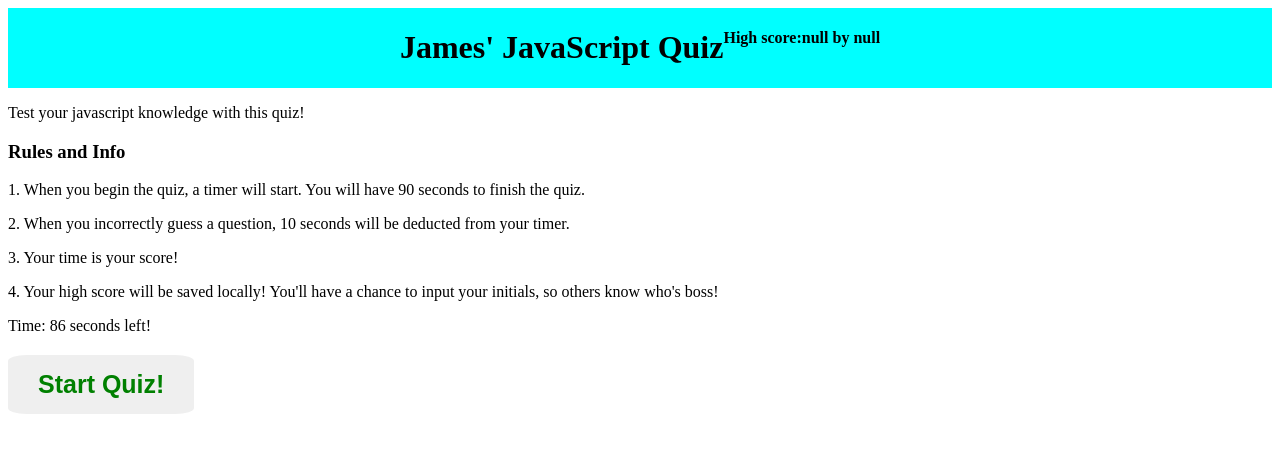
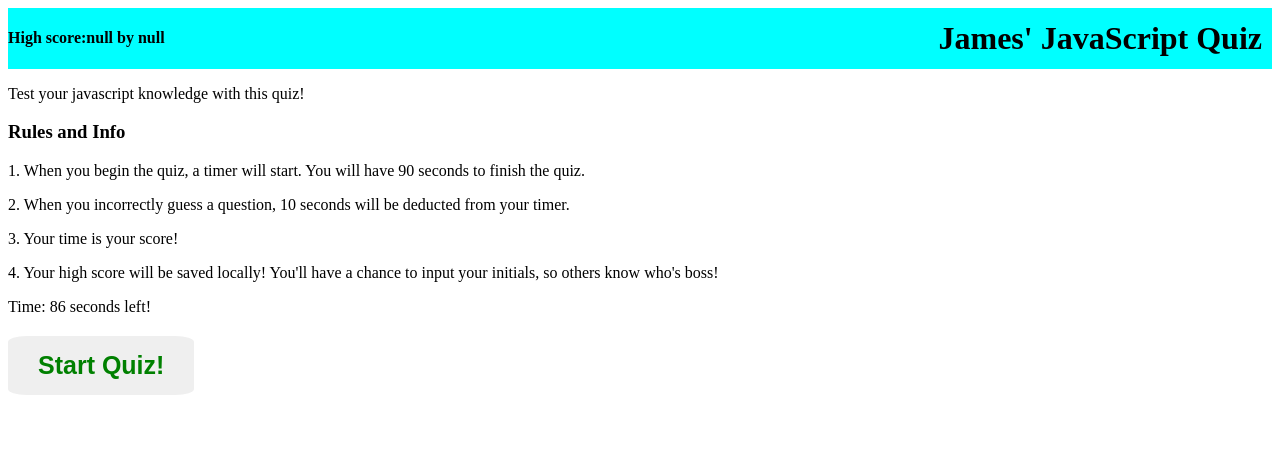
Before and after one commit to james182-dang/jsQuiz, a plain HTML site: page index.html in a window 1280 px wide. Drawn offline with Linux system fonts and the light colour scheme.

Commit message:
minor styling changes

```diff
--- a/assets/CSS/styles.css
+++ b/assets/CSS/styles.css
@@ -12,9 +12,15 @@ div #test {
 header {
     display: flex;
     flex-wrap: wrap;
-    justify-content: center;
+    justify-content: space-between;
+    align-items: center;
     background-color: aqua;
 }
+
+header h1 {
+    margin: 10px;
+}
+
 
 .quiz-container {
     position: relative;
--- a/assets/js/script.js
+++ b/assets/js/script.js
@@ -122,8 +122,6 @@ function displayQuestion() {
     test.innerHTML += "<label> <input type='radio' name='choices' value='D'> " + choiceD + "</label><br>";
     test.innerHTML += "<button id='submit' onclick='checkAnswer()'>Submit Answer</button>";
 
-
-
 };
 
 function checkAnswer() {
@@ -138,6 +136,8 @@ function checkAnswer() {
     // check if answer matches correct choice
     if (choice === quizQuestions[pos].answer) {
         correct++;
+    } else if (choice !== quizQuestions[pos].answer) {
+        sec = sec - 10;
     }
 
     pos++;
--- a/index.html
+++ b/index.html
@@ -9,8 +9,9 @@
 </head>
 <body>
     <header>
+        <h4 id="scoreKeep">Score:</h4>
         <h1>James' JavaScript Quiz</h1>
-        <h4 id="scoreKeep">Score:</h4>
+
     </header>
 
     <main>
```
Also changed, not shown: 2 other files.
